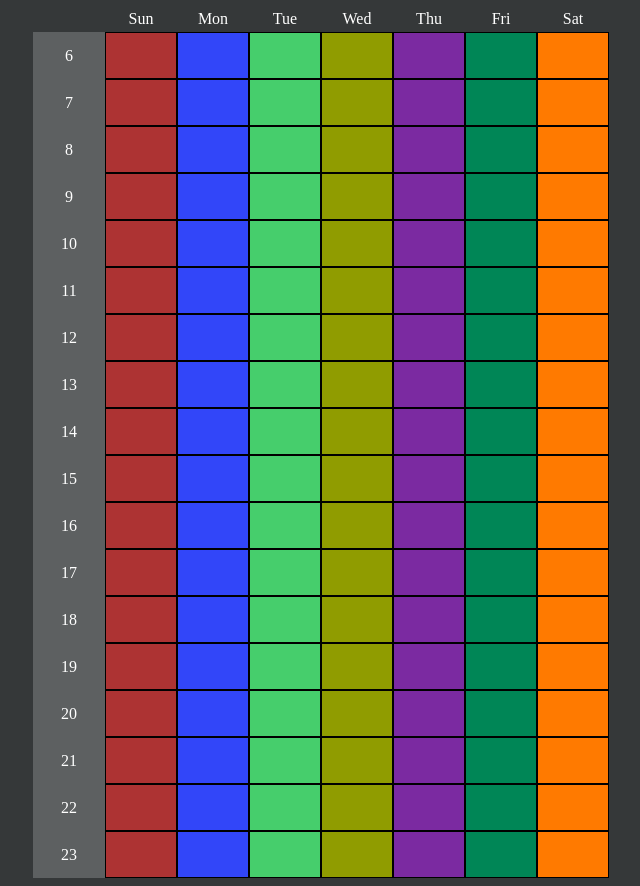
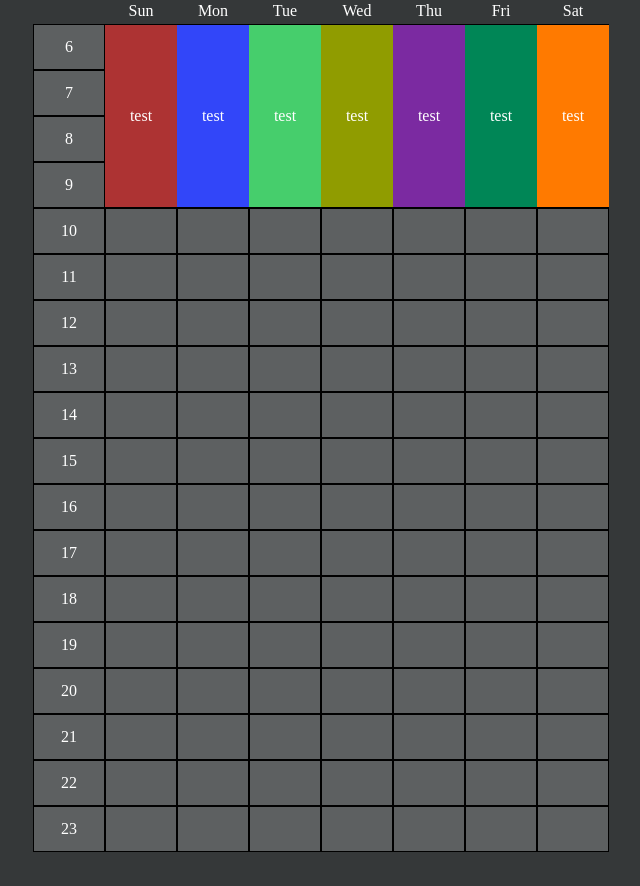
Before and after one commit to SiriusKoan/week, a Vue app in the folder frontend/: page / in a window 1280 px wide. Shown: the whole page, without its empty margins (319-959 px from the left). After the commit the page ends 852 px from the top, so only its background shows below. Built offline with nearby package versions, Linux system fonts and the light colour scheme.

Commit message:
feat(frontend): schedule component style

```diff
--- a/frontend/src/App.vue
+++ b/frontend/src/App.vue
@@ -27,14 +27,19 @@ export default {
 </template>
 
 <style>
+@import "assets/base.css";
 @import "assets/time.css";
 
 body {
-    color: white;
-    background-color: #353839;
+    margin: 0;
+    color: var(--text-color);
+    background-color: var(--bg-color);
 }
 
 main {
+    position: absolute;
+    margin: auto 0;
+    width: 100%;
     display: flex;
     justify-content: center;
 }
--- /dev/null
+++ b/frontend/src/assets/base.css
@@ -0,0 +1,4 @@
+:root {
+    --bg-color: #353839;
+    --text-color: white;
+}
--- a/frontend/src/assets/time.css
+++ b/frontend/src/assets/time.css
@@ -4,20 +4,29 @@
     justify-content: center;
     margin: 0;
     background-color: rgba(255, 255, 255, 0.2);
+    border: 1px solid black;
 }
 
 .cell {
-    border: 1px solid black;
     width: 70px;
-    height: 45px;
+    height: 44px;
 }
 
 .time-label {
     width: 70px;
-    height: 45px;
-    padding: 1px;
+    height: 44px;
 }
 
 .cell:hover {
     opacity: 0.8;
 }
+
+.schedule {
+    position: absolute;
+    top: 50px;
+    width: 70px;
+    padding: 1px;
+    display: flex;
+    align-items: center;
+    justify-content: center;
+}
--- a/frontend/src/components/Cell.vue
+++ b/frontend/src/components/Cell.vue
@@ -1,6 +1,5 @@
 <template>
-    <div class="cell">
-    </div>
+    <div class="cell"></div>
 </template>
 
 <script>
--- a/frontend/src/components/Day.vue
+++ b/frontend/src/components/Day.vue
@@ -7,6 +7,7 @@
       <div v-else>
           <div class="weekday">{{ weekday }}</div>
           <Cell v-for="i in 18" :time="i + 5" />
+          <Schedule :time_start="360" :time_end="600" />
       </div>
   </div>
 </template>
@@ -14,11 +15,13 @@
 <script>
 import Cell from "./Cell.vue";
 import TimeLabel from "./TimeLabel.vue";
+import Schedule from "./Schedule.vue";
 export default {
   name: "Day",
   components: {
     Cell,
     TimeLabel,
+    Schedule,
   },
   props: {
       weekday: String,
@@ -39,25 +42,25 @@ export default {
     height: 20px;
 }
 
-#Sun .cell {
+#Sun .schedule {
     background-color: #AD3333;
 }
-#Mon .cell {
+#Mon .schedule {
     background-color: #3246F9;
 }
-#Tue .cell {
+#Tue .schedule {
     background-color: #46CE6C;
 }
-#Wed .cell {
+#Wed .schedule {
     background-color: #909C00;
 }
-#Thu .cell {
+#Thu .schedule {
     background-color: #7B2AA1;
 }
-#Fri .cell {
+#Fri .schedule {
     background-color: #008656;
 }
-#Sat .cell {
+#Sat .schedule {
     background-color: #FF7A00;
 }
 </style>
--- /dev/null
+++ b/frontend/src/components/Schedule.vue
@@ -0,0 +1,16 @@
+<template>
+    <div class="schedule"
+         :style="{ 'height': (time_end - time_start) * 0.75 + 'px', 'top': (time_start - 360) * 0.75 + 25 + 'px' }">
+        test
+    </div>
+</template>
+
+<script>
+export default {
+    name: "Schedule",
+    props: {
+        time_start: Number,
+        time_end: Number,
+    },
+};
+</script>
```
